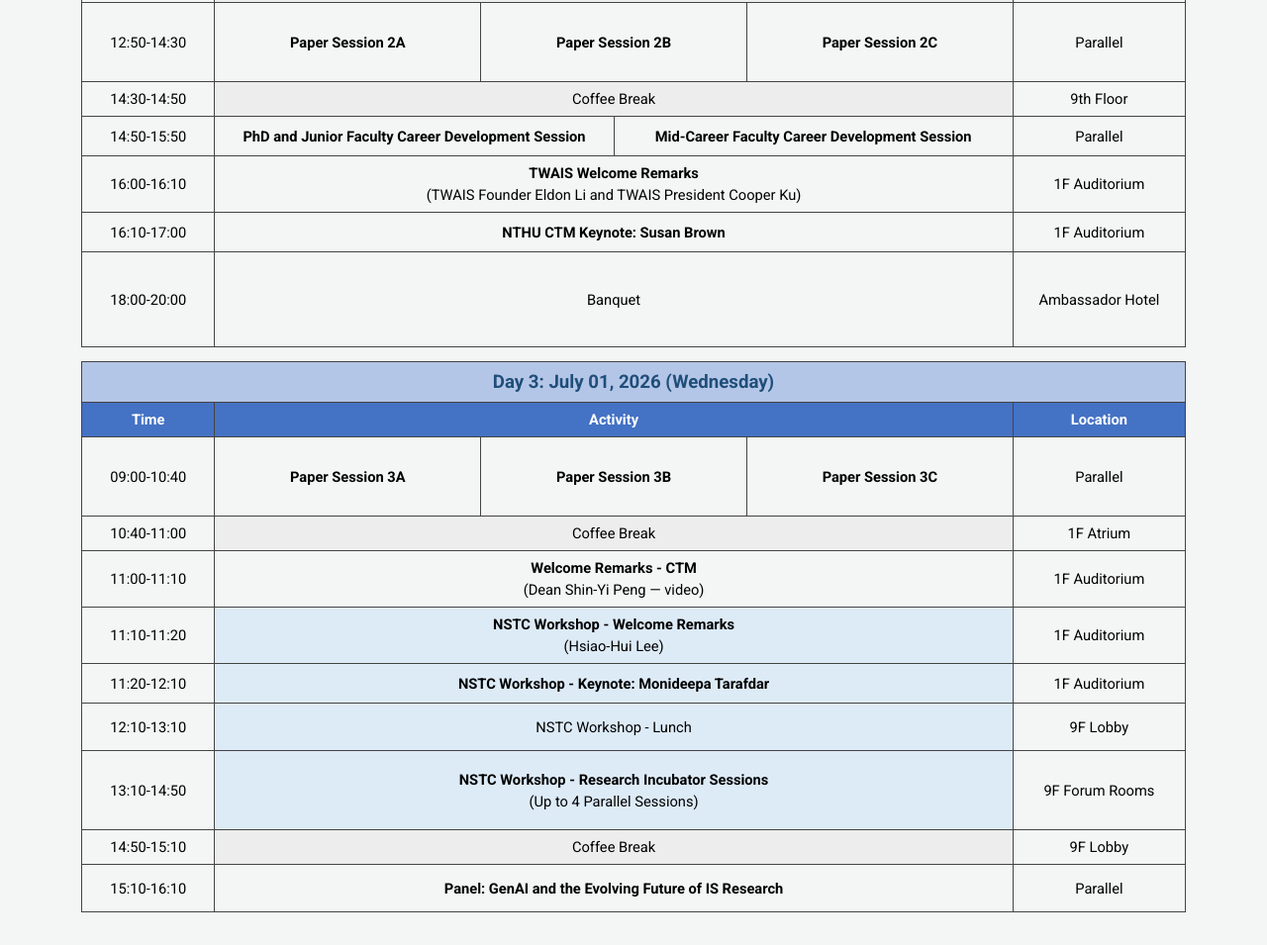
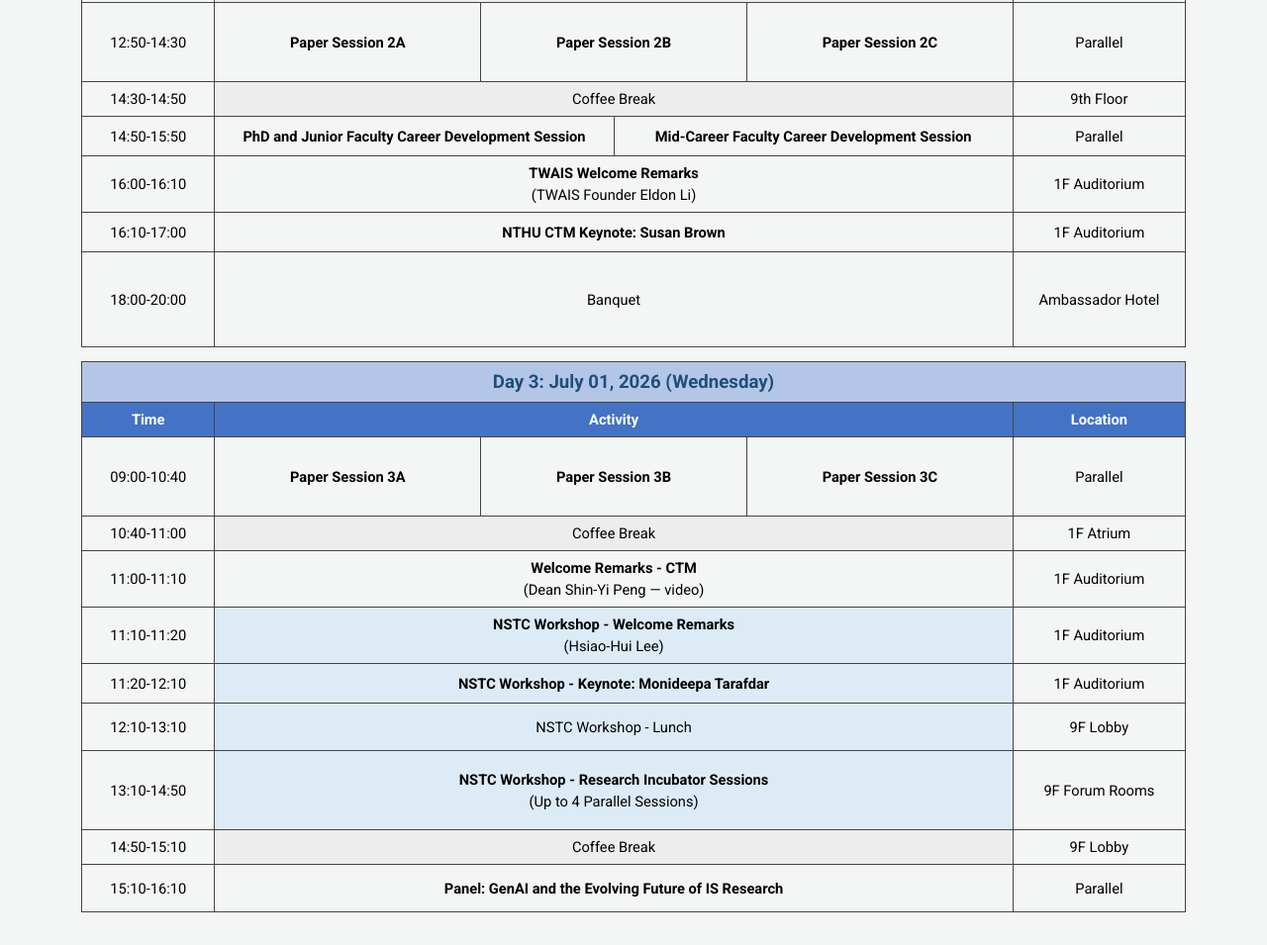
Before and after one commit to tswim2026/tswim2026.github.io, a website: page index.html in a window 1280 px wide. Shown: the part 6460-7415 px from the top of the page at 99% size. Drawn offline with Linux system fonts and the light colour scheme.

Commit message:
Update TWAIS Welcome Remarks attribution

```diff
--- a/index.html
+++ b/index.html
@@ -1041,7 +1041,7 @@ Prof. Carol Hsu (University of Sydney, Australia)</td>
             <tr style="height:30px;">
               <td class="time-cell">16:00-16:10</td>
               <td colspan="6" class="ceremony multiline"><strong>TWAIS Welcome Remarks</strong>
-(TWAIS Founder Eldon Li and TWAIS President Cooper Ku)</td>
+(TWAIS Founder Eldon Li)</td>
               <td class="loc-cell">1F Auditorium</td>
             </tr>
 
```
